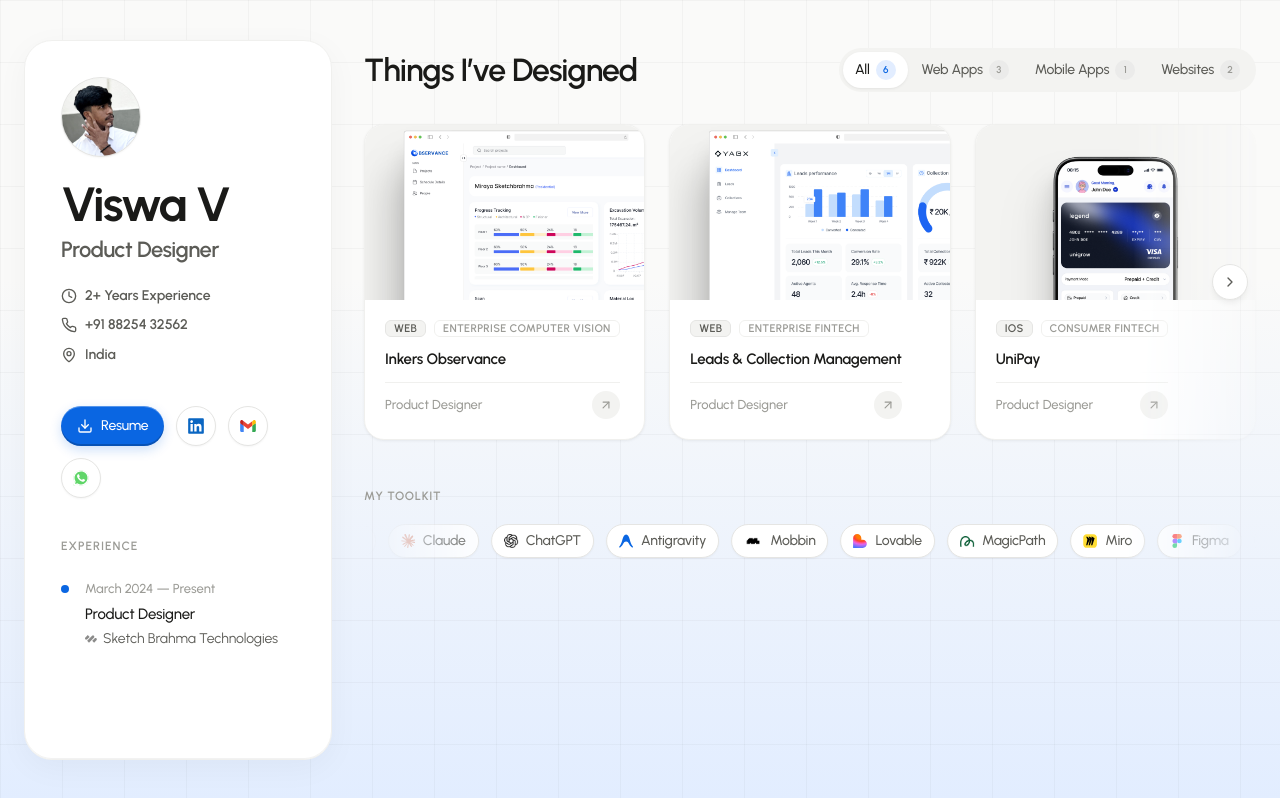
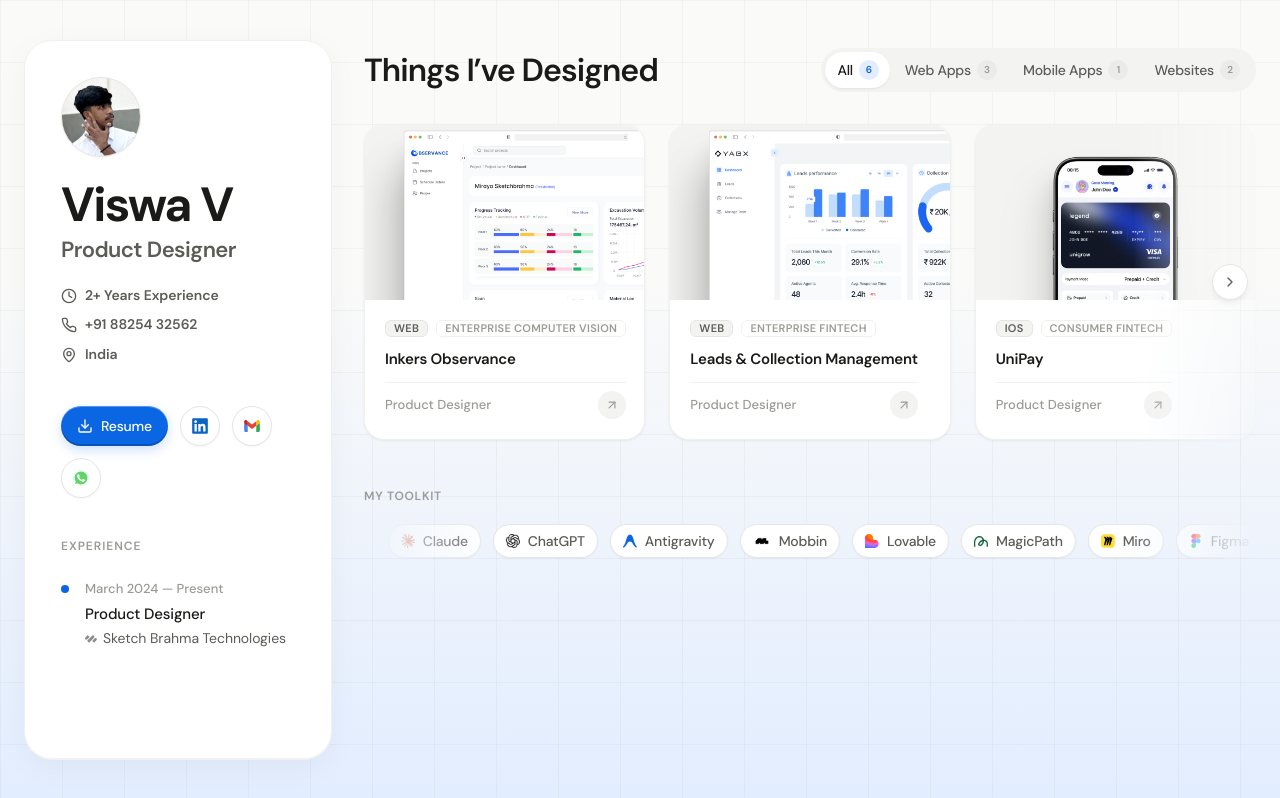
Before and after one commit to viswa-uiuxdesign/MyPortfolio, a Next.js app: page / in a window 1280 px wide. Built offline with nearby package versions, Linux system fonts and the light colour scheme.

Commit message:
style: replace Urbanist with DM Sans globally

```diff
--- a/app/globals.css
+++ b/app/globals.css
@@ -7,8 +7,8 @@
 
 @theme inline {
   /* Fonts */
-  --font-heading: 'Urbanist', system-ui, sans-serif;
-  --font-body: 'Urbanist', system-ui, sans-serif;
+  --font-heading: 'DM Sans', system-ui, sans-serif;
+  --font-body: 'DM Sans', system-ui, sans-serif;
 
   /* Surface Colors */
   --color-surface: var(--surface);
--- a/app/layout.tsx
+++ b/app/layout.tsx
@@ -69,7 +69,7 @@
       <head>
         <link rel="preconnect" href="https://fonts.googleapis.com" />
         <link rel="preconnect" href="https://fonts.gstatic.com" crossOrigin="anonymous" />
-        <link href="https://fonts.googleapis.com/css2?family=Urbanist:wght@400;500;600;700;800&display=swap" rel="stylesheet" />
+        <link href="https://fonts.googleapis.com/css2?family=DM+Sans:wght@400;500;600;700;800&display=swap" rel="stylesheet" />
       </head>
       <body className="antialiased">{children}</body>
     </html>
```
